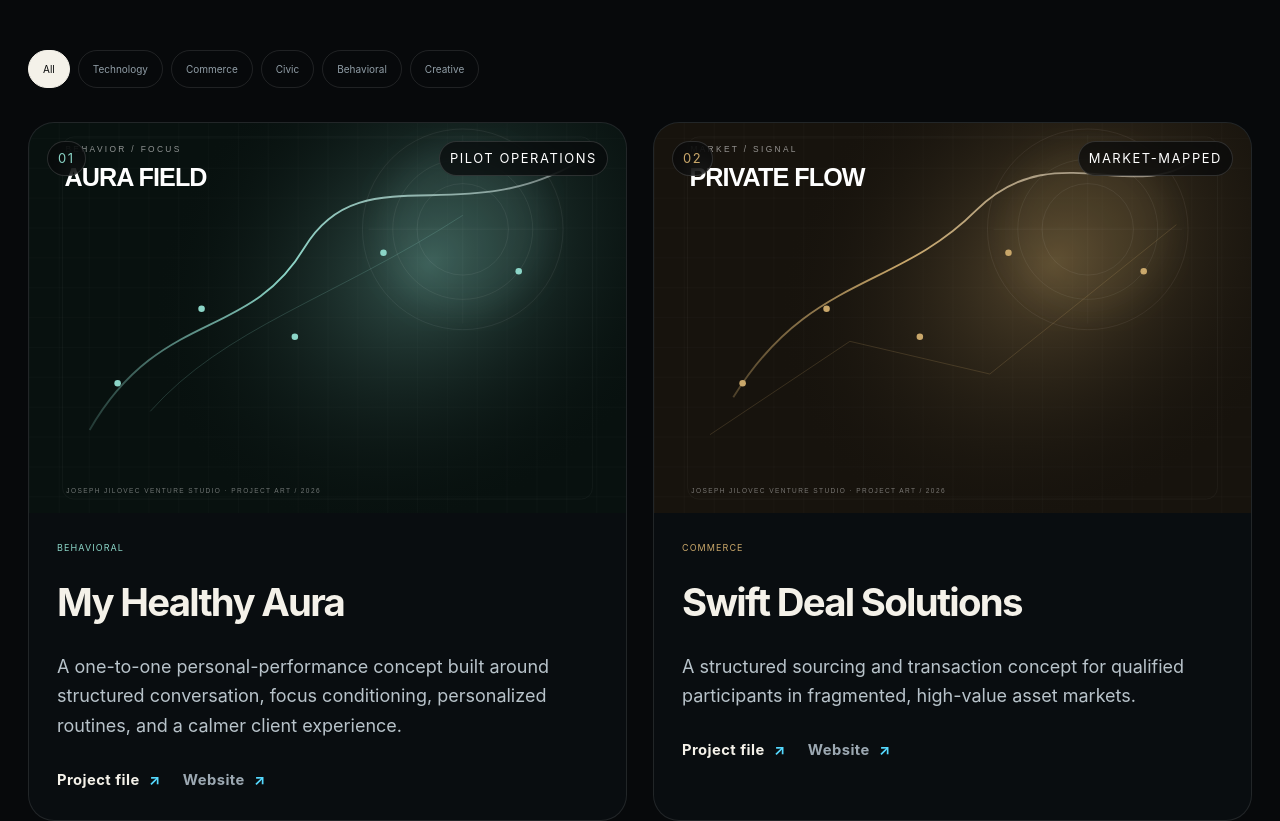
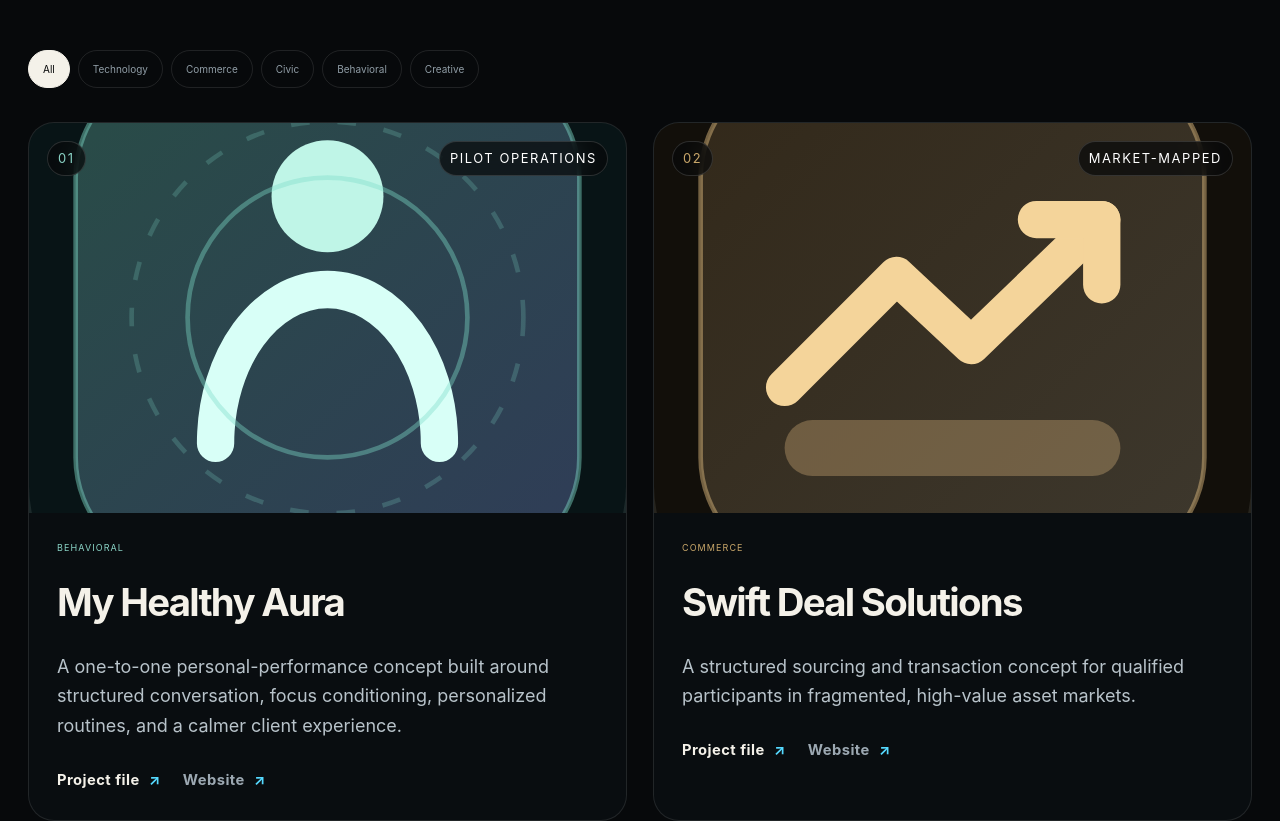
Before and after one commit to josephjilovec/josephjilovec, a Next.js app: page /ventures in a window 1280 px wide. Shown: the part 840-1661 px from the top of the page. Built offline with nearby package versions, Linux system fonts and the light colour scheme.

Commit message:
Use Signal Map art in venture explorer

```diff
--- a/components/ventures/VentureGrid.tsx
+++ b/components/ventures/VentureGrid.tsx
@@ -5,6 +5,7 @@ import Link from "next/link";
 import { useMemo, useState } from "react";
 import type { CSSProperties } from "react";
 import { ventureCategories, ventures } from "@/lib/portfolio";
+import { ventureSignalArt } from "@/lib/ventureVisuals";
 
 export function VentureGrid() {
   const [filter, setFilter] = useState<(typeof ventureCategories)[number]>("All");
@@ -23,7 +24,7 @@ export function VentureGrid() {
         {visible.map((venture, index) => (
           <article className="venture-card" key={venture.slug} style={{ "--venture-accent": venture.accent, "--venture-soft": venture.accentSoft } as CSSProperties}>
             <Link href={`/ventures/${venture.slug}`} className="venture-card-art" aria-label={`Open ${venture.name}`}>
-              <Image src={venture.art} alt="" fill sizes="(max-width: 800px) 100vw, 45vw" />
+              <Image src={ventureSignalArt[venture.slug] ?? venture.art} alt="" fill sizes="(max-width: 800px) 100vw, 45vw" />
               <span className="venture-card-number">{String(index + 1).padStart(2, "0")}</span>
               <span className="venture-card-stage">{venture.stage}</span>
             </Link>
```
